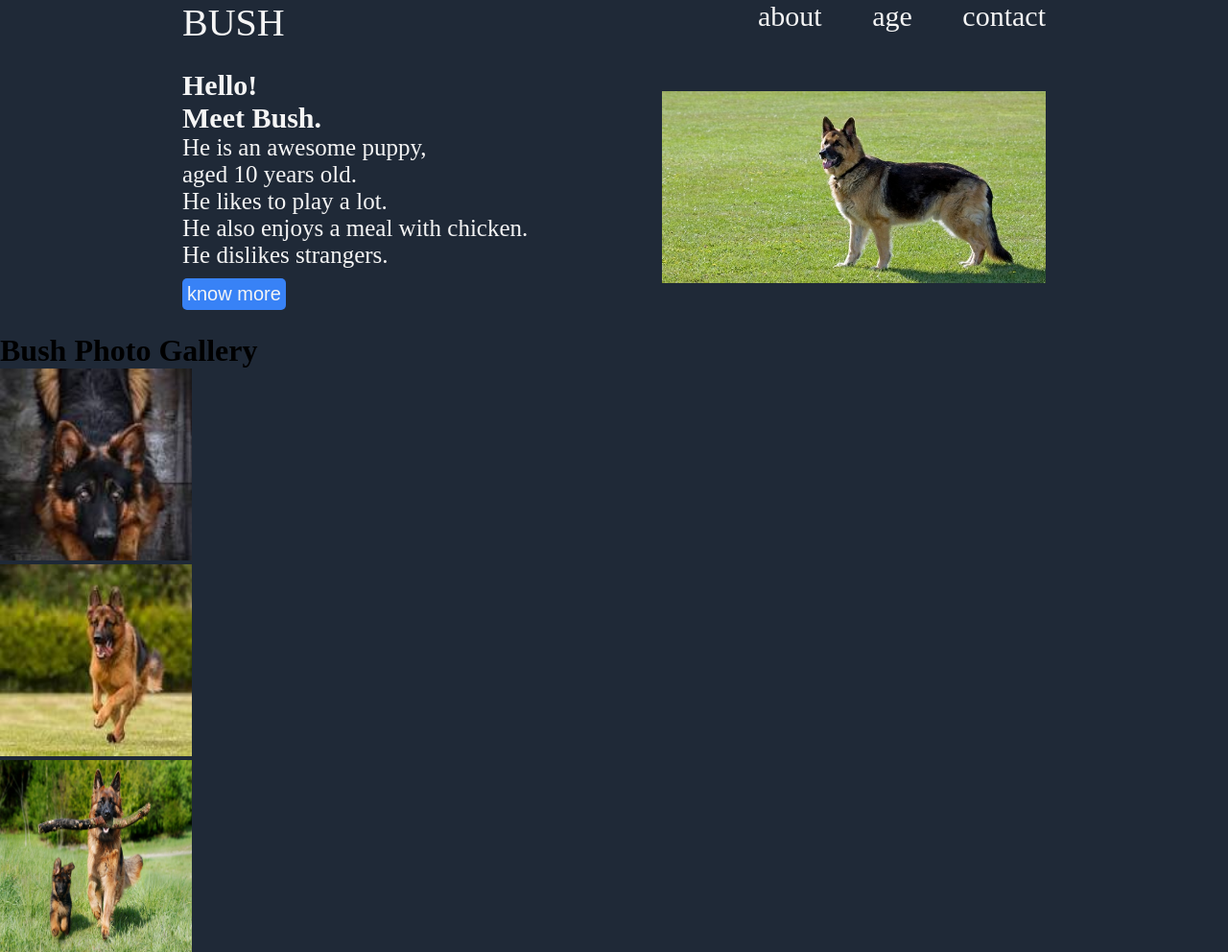
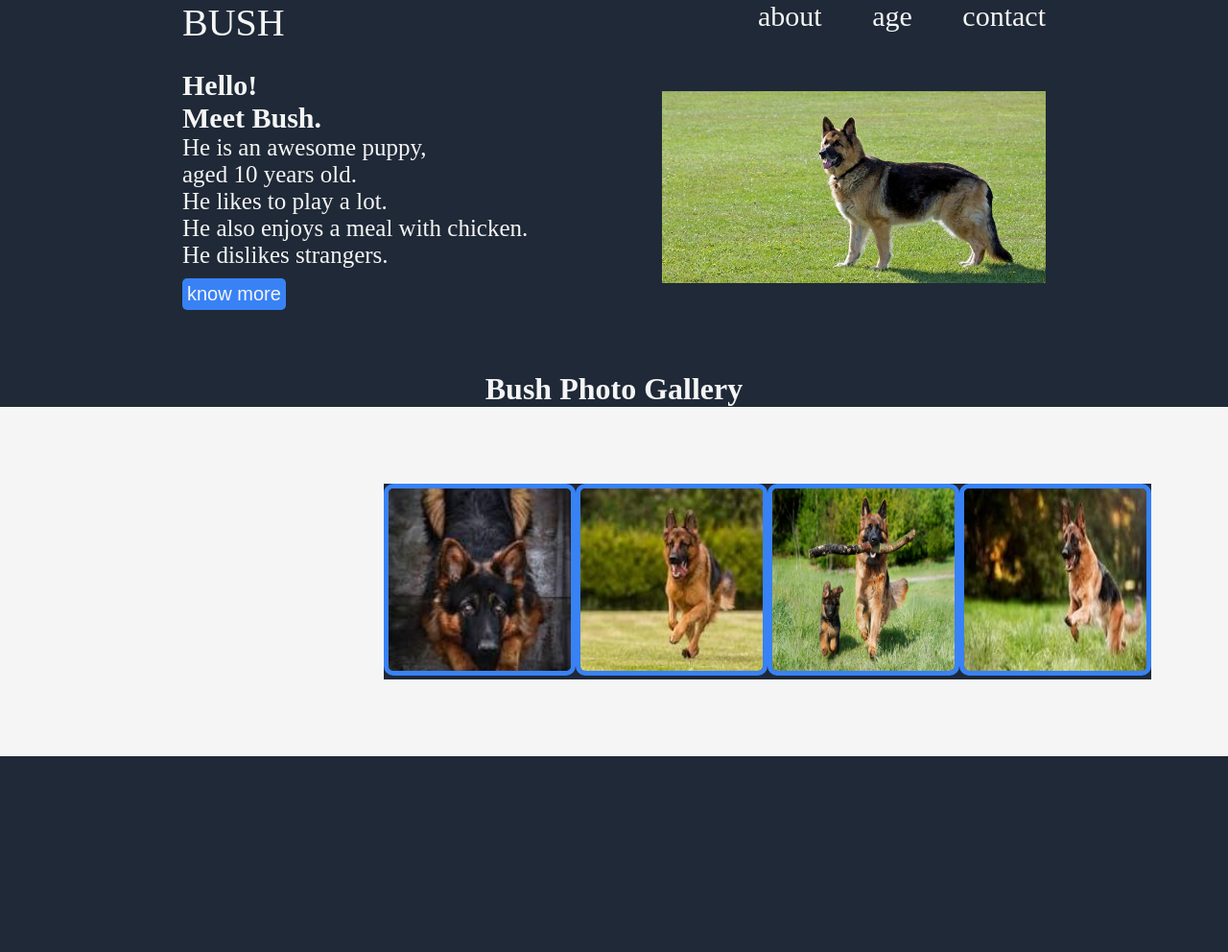
Before and after one commit to NelsonKinyanjui/LP, a plain HTML site: page index.html in a window 1280 px wide. Shown: the top 992 px of the page at 96% size. After the commit the page ends 838 px from the top, so only its background shows below. Drawn offline with Linux system fonts and the light colour scheme.

Commit message:
modify gallery section

```diff
--- a/assets/lp.css
+++ b/assets/lp.css
@@ -59,3 +59,29 @@ button{
     border-radius: 5px;
     margin-top: 10px;
 }
+.gallery-container {
+    background-color: whitesmoke;
+    margin-bottom: 50px;
+}
+.gallery-container .photos{
+    background-color: whitesmoke;
+    display: flex;
+    justify-content: space-around;
+    margin: 30px 400px 30px 400px;
+
+}
+.headline{
+    text-align: center;
+    color: whitesmoke;
+    margin-top: 40px;
+    margin-bottom: 40px;
+}
+figure {
+    margin-bottom: 80px;
+    margin-top: 40px;
+
+}
+figure img {
+    border: 5px solid #3882F6;
+    border-radius: 10px;
+}
--- a/index.html
+++ b/index.html
@@ -29,9 +29,11 @@
             </div>
 
         </div>
-     <div class="gallery">
+     <div class="gallery-container">
         <h1 class="headline">Bush Photo Gallery</h1>
-        <div class="photos"></div>
+
+
+        <div class="photos">
         <figure>
             <img src="/assets/images/download (2).jpeg" alt="" width="200px" height="200px">
             <figcaption></figcaption>
@@ -48,6 +50,7 @@
             <img src="/assets/images/images.jpeg" alt="" width="200px" height="200px">
             <figcaption></figcaption>
         </figure>
+    </div>
 
      </div>
 </body>
```
